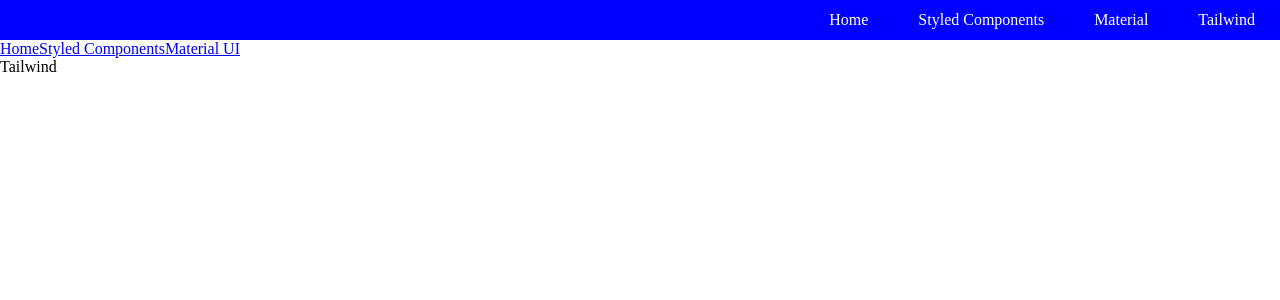
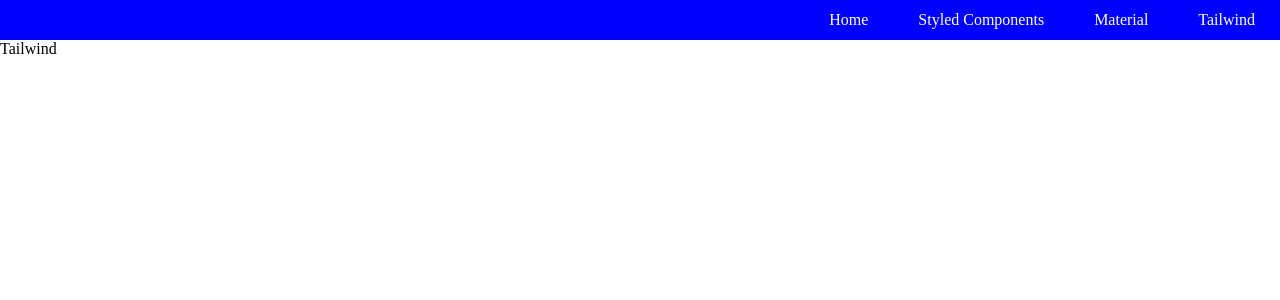
Before and after one commit to jgjudd/vite-react-component-library, a React (Vite) app: page /tailwind in a window 1280 px wide. Shown: the top 300 px of the page. Built offline with nearby package versions, Linux system fonts and the light colour scheme.

Commit message:
pull links out of each page cuz they are in the header now

```diff
--- a/src/pages/Material.tsx
+++ b/src/pages/Material.tsx
@@ -1,13 +1,7 @@
-import { Link } from 'react-router-dom'
 
 const Material = (): JSX.Element => {
   return (
     <div>
-      <div>
-        <Link to='/'>Home</Link>
-        <Link to='/styled'>Styled Components</Link>
-        <Link to='/tailwind'>Tailwind</Link>
-      </div>
       Material
     </div>
   )
--- a/src/pages/Tailwind.tsx
+++ b/src/pages/Tailwind.tsx
@@ -1,13 +1,7 @@
-import { Link } from 'react-router-dom'
 
 const Tailwind = (): JSX.Element => {
   return (
     <div>
-      <div>
-        <Link to='/'>Home</Link>
-        <Link to='/styled'>Styled Components</Link>
-        <Link to='/material'>Material UI</Link>
-      </div>
       Tailwind
     </div>
   )
```
